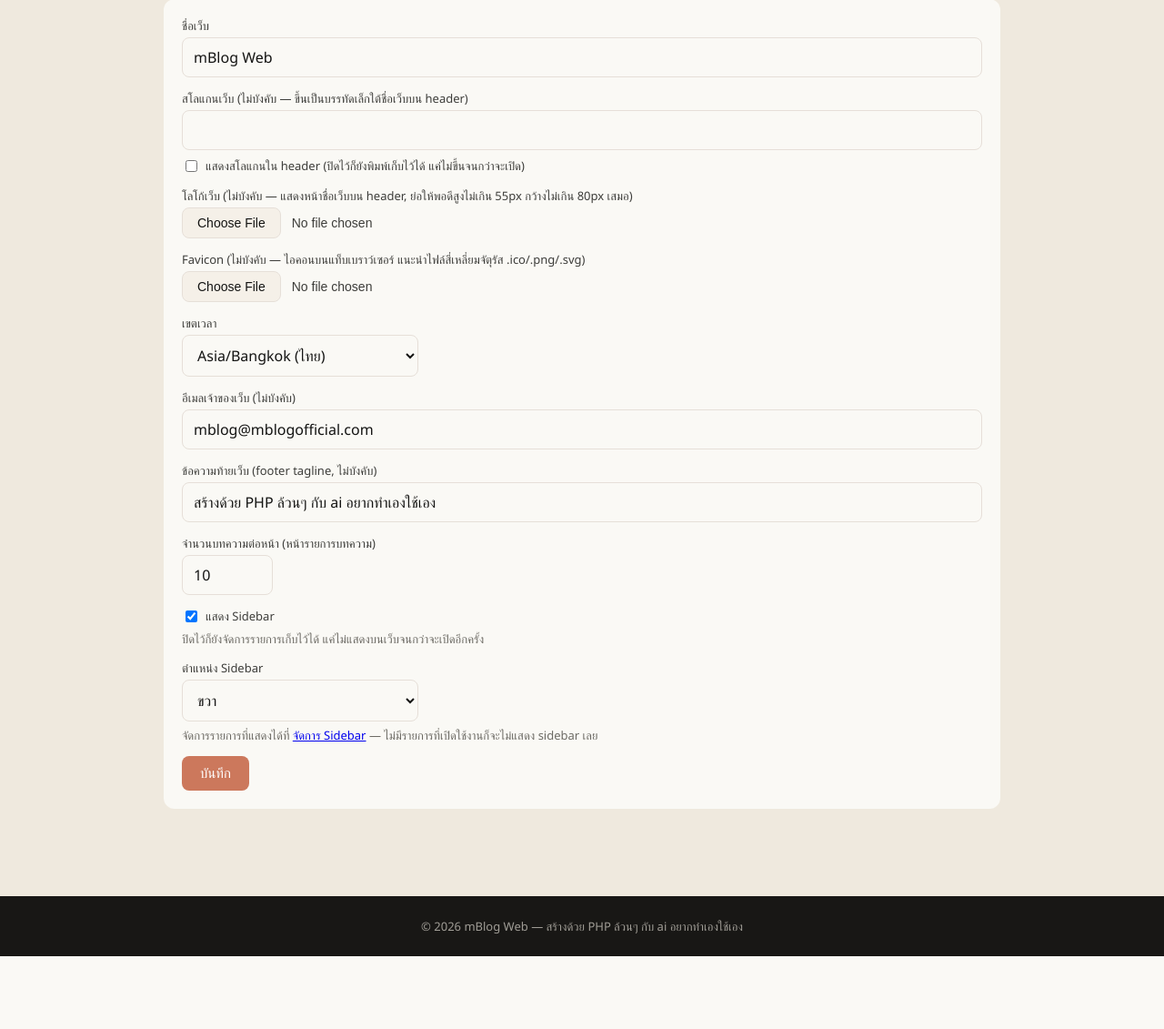
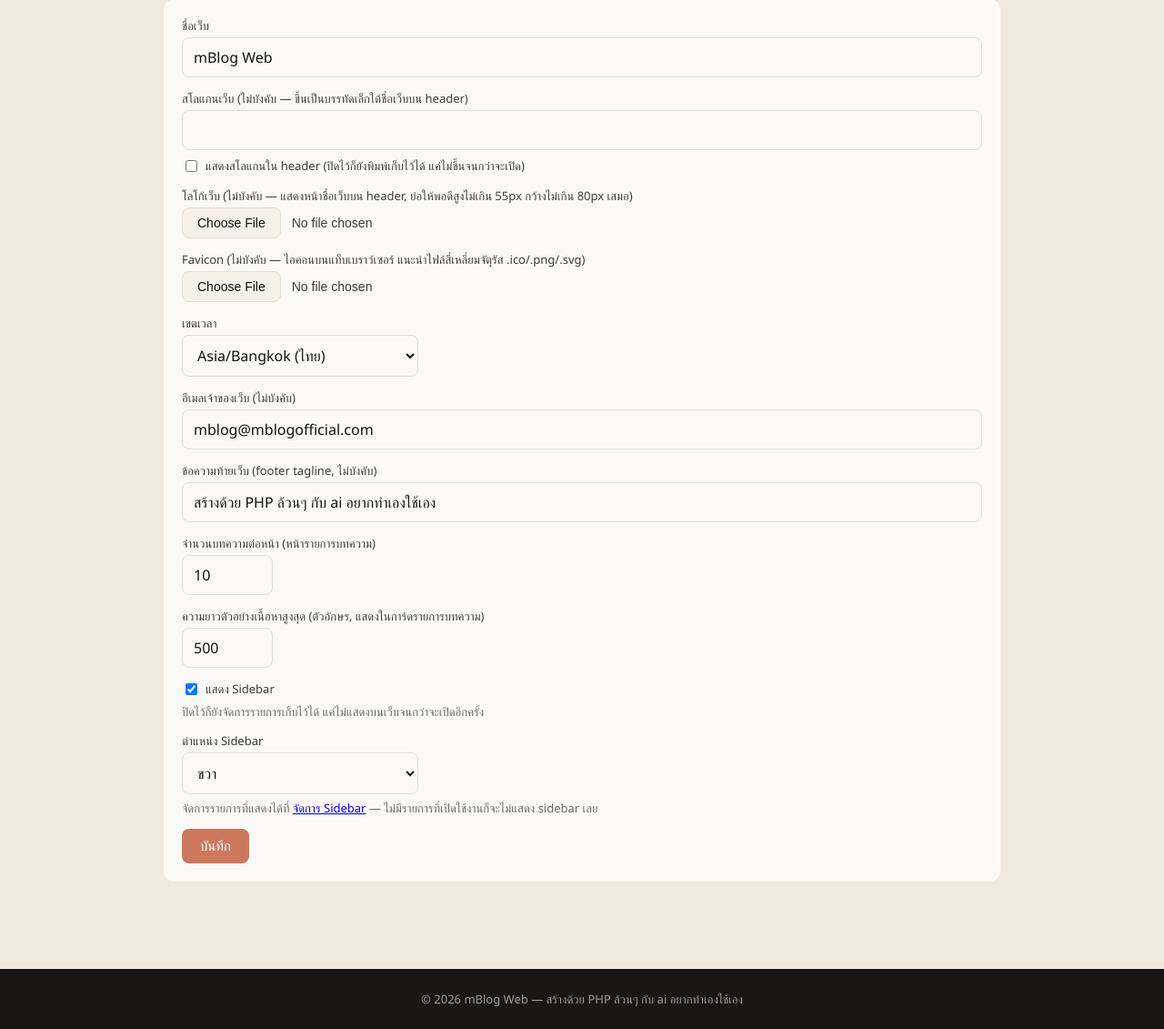
Before and after one commit to ENSCS/mblog, a PHP site: page /settings.php in a window 1280 px wide. Shown: the part 212-1343 px from the top of the page at 91% size. Before the commit the page ends 1263 px from the top, so only its background shows below. Run offline with PHP 8.4, Linux system fonts and the light colour scheme; data comes from the database, SQL or seed files in the repository; some libraries are stand-ins or nearby versions.

Commit message:
Make the list-card preview length configurable, fix Thai truncation
Adds preview_max_length to settings.php (default 500, same validation
pattern as articles_per_page) and wires articleContentPreview() to read
it instead of a hardcoded 500.

Also fixes the truncation itself: it used to cut at the last space before
the limit, which works for English but badly misfires on Thai (no spaces
between words) — an article whose first space happened to fall right
after "TNP" got chopped down to just "TNP…" regardless of the configured
length. Now cuts at the character count directly, backing off only far
enough to avoid landing on a Thai vowel sign that can't end a syllable on
its own (ั/็, and เ/แ/โ/ใ/ไ which are written before their consonant) —
not full dictionary-based word segmentation (tried PHP's intl
IntlBreakIterator for that; its Thai dictionary data isn't reliably
present and produced garbage boundaries here), just enough to stop the
worst case.

Co-Authored-By: Claude Sonnet 5 <noreply@anthropic.com>

```diff
--- a/settings.php
+++ b/settings.php
@@ -63,6 +63,7 @@ $values = [
     'owner_email' => siteSetting('owner_email'),
     'footer_tagline' => siteSetting('footer_tagline'),
     'articles_per_page' => siteSetting('articles_per_page', 10),
+    'preview_max_length' => siteSetting('preview_max_length', 500),
     'site_logo' => siteSetting('site_logo', ''),
     'site_favicon' => siteSetting('site_favicon', ''),
     'site_tagline' => siteSetting('site_tagline', ''),
@@ -79,6 +80,7 @@ if ($_SERVER['REQUEST_METHOD'] === 'POST') {
     $values['owner_email'] = trim($_POST['owner_email'] ?? '');
     $values['footer_tagline'] = trim($_POST['footer_tagline'] ?? '');
     $values['articles_per_page'] = trim($_POST['articles_per_page'] ?? '');
+    $values['preview_max_length'] = trim($_POST['preview_max_length'] ?? '');
     $values['site_tagline'] = trim($_POST['site_tagline'] ?? '');
     $values['site_tagline_enabled'] = !empty($_POST['site_tagline_enabled']) ? '1' : '0';
     $values['sidebar_position'] = ($_POST['sidebar_position'] ?? '') === 'left' ? 'left' : 'right';
@@ -95,6 +97,9 @@ if ($_SERVER['REQUEST_METHOD'] === 'POST') {
     }
     if (!ctype_digit((string) $values['articles_per_page']) || (int) $values['articles_per_page'] < 1) {
         $errors[] = 'จำนวนบทความต่อหน้าต้องเป็นตัวเลขมากกว่า 0';
+    }
+    if (!ctype_digit((string) $values['preview_max_length']) || (int) $values['preview_max_length'] < 1) {
+        $errors[] = 'ความยาวตัวอย่างเนื้อหาต้องเป็นตัวเลขมากกว่า 0';
     }
 
     // File uploads are only handled once the fields above are already valid —
@@ -209,6 +214,10 @@ include __DIR__ . '/partials/header.php';
         <input type="number" id="articles_per_page" name="articles_per_page" value="<?= htmlspecialchars((string) $values['articles_per_page']) ?>" min="1" style="max-width:100px;">
       </div>
       <div class="field">
+        <label for="preview_max_length">ความยาวตัวอย่างเนื้อหาสูงสุด (ตัวอักษร, แสดงในการ์ดรายการบทความ)</label>
+        <input type="number" id="preview_max_length" name="preview_max_length" value="<?= htmlspecialchars((string) $values['preview_max_length']) ?>" min="1" style="max-width:100px;">
+      </div>
+      <div class="field">
         <label style="font-weight:normal; display:flex; align-items:center; gap:6px;">
           <input type="checkbox" id="sidebar_enabled" name="sidebar_enabled" value="1" <?= $values['sidebar_enabled'] === '1' ? 'checked' : '' ?>>
           แสดง Sidebar
```
Also changed, not shown: includes/articles.php (+37 -10 lines).
